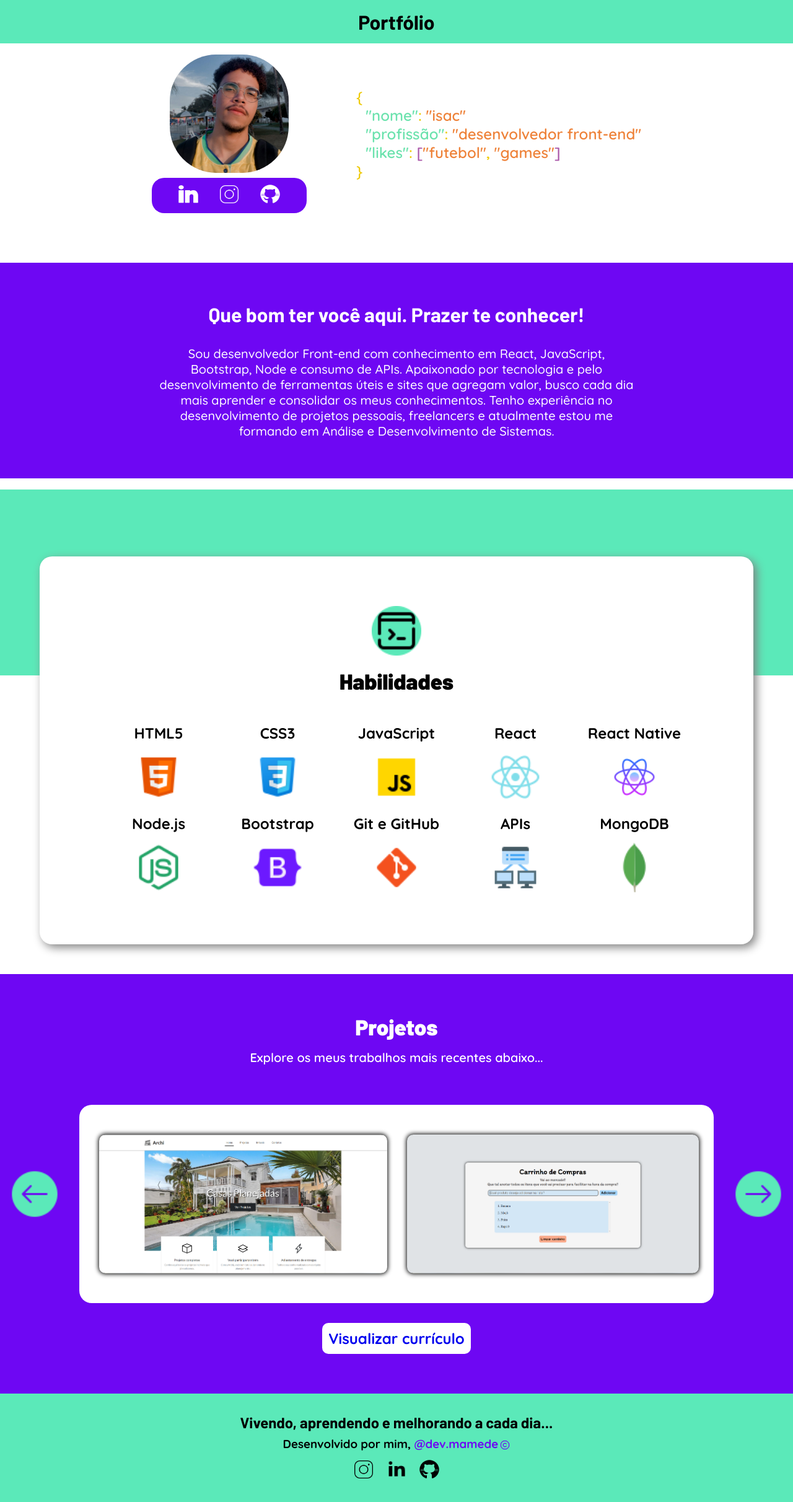
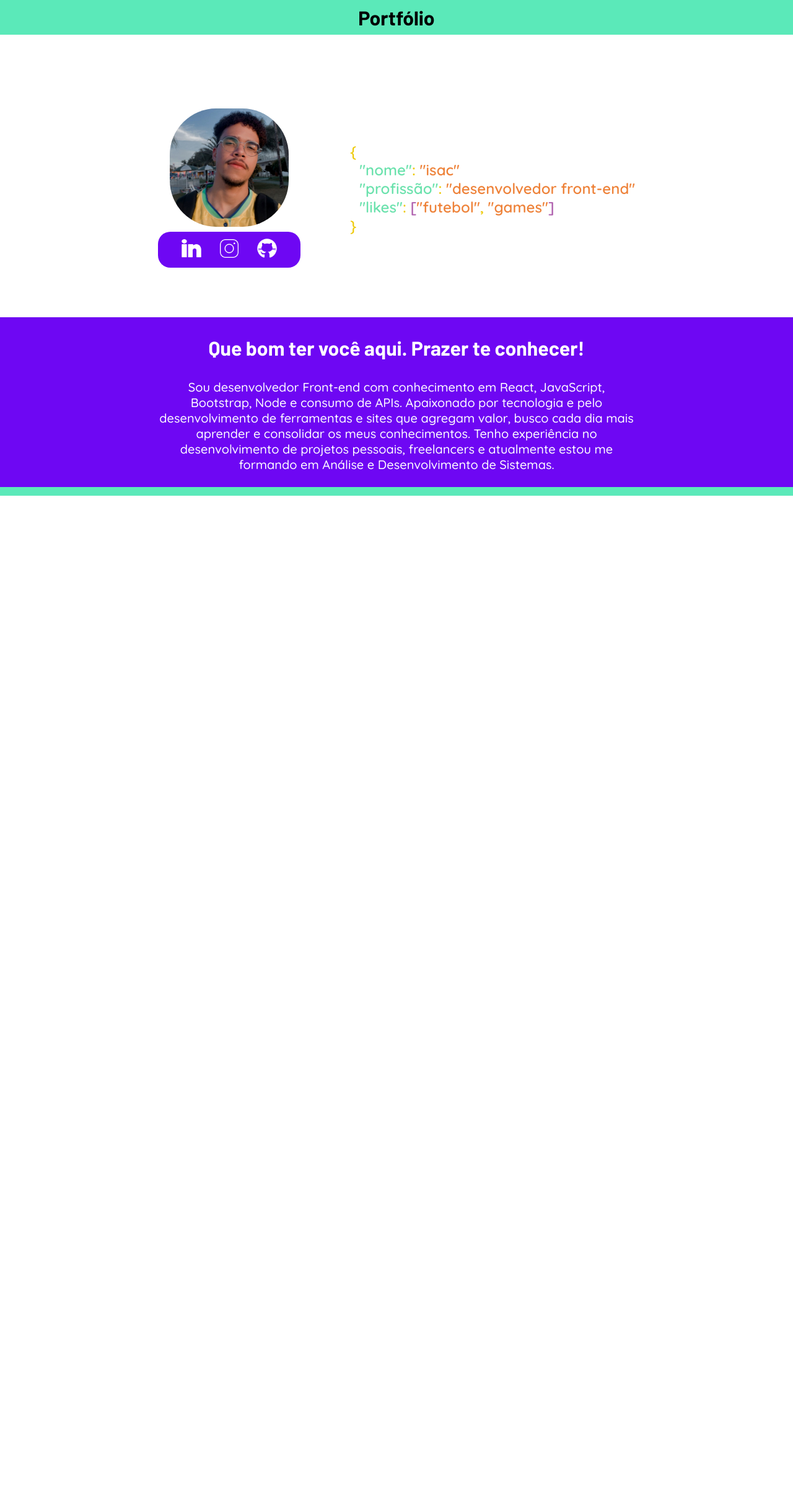
Before and after one commit to devmamede/Portfolio, a React (Vite) app in the folder portfolio/: page / in a window 1280 px wide. Shown: the whole page at 62% size. After the commit the page ends 800 px from the top, so only its background shows below. Built offline with nearby package versions, Linux system fonts and the light colour scheme.

Commit message:
full page scroll applied and adapted components

```diff
--- a/portfolio/src/App.jsx
+++ b/portfolio/src/App.jsx
@@ -1,15 +1,11 @@
-import Apresentation from "./components/Apresentation.jsx";
-import Skills from "./components/Skills.jsx";
-import Projects from "./components/Projects.jsx";
+import Pages from "./components/Pages";
 import "./App.css";
 
 function App() {
   return (
-    <div>
-      <Apresentation />
-      <Skills />
-      <Projects />
-    </div>
+    <>
+      <Pages />
+    </>
   );
 }
 
--- a/portfolio/src/components/Apresentation.css
+++ b/portfolio/src/components/Apresentation.css
@@ -83,12 +83,15 @@ body {
 .aboutMe {
   display: flex;
   justify-content: center;
+  align-items: center;
   width: 100vw;
   color: #fff;
   background-color: #6e07f3;
   margin-top: 5rem;
   text-align: center;
   padding: 4rem 0;
+  height: 35vh;
+  margin-bottom: -7rem;
 }
 
 .text {
--- a/portfolio/src/components/Apresentation.jsx
+++ b/portfolio/src/components/Apresentation.jsx
@@ -71,10 +71,10 @@ const Apresentation = () => {
             <p>
               Sou desenvolvedor Front-end com conhecimento em React, JavaScript,
               Bootstrap, Node e consumo de APIs. Apaixonado por tecnologia e
-              pelo desenvolvimento de ferramentas úteis e sites que agregam
-              valor, busco cada dia mais aprender e consolidar os meus
-              conhecimentos. Tenho experiência no desenvolvimento de projetos
-              pessoais, freelancers e atualmente estou me formando em Análise e
+              pelo desenvolvimento de ferramentas e sites que agregam valor,
+              busco cada dia mais aprender e consolidar os meus conhecimentos.
+              Tenho experiência no desenvolvimento de projetos pessoais,
+              freelancers e atualmente estou me formando em Análise e
               Desenvolvimento de Sistemas.
             </p>
           </div>
--- a/portfolio/src/components/Footer.css
+++ b/portfolio/src/components/Footer.css
@@ -1,7 +1,11 @@
 footer {
+  height: 20vh;
+  padding: 2rem;
   background-color: #5be9b9;
   text-align: center;
-  padding: 2rem;
+  display: flex;
+  flex-direction: column;
+  justify-content: center;
 }
 
 .phrase {
--- a/portfolio/src/components/Footer.jsx
+++ b/portfolio/src/components/Footer.jsx
@@ -8,6 +8,7 @@ const Footer = () => {
         Desenvolvido por mim,{" "}
         <a
           className="profileLink"
+          target="blank"
           href="https://www.linkedin.com/in/isac-mamede/"
         >
           @dev.mamede
--- a/portfolio/src/components/Header.css
+++ b/portfolio/src/components/Header.css
@@ -1,7 +1,12 @@
 header {
+  height: 7vh;
+  margin: -0.8rem;
   background-color: #5be9b9;
   padding: 1rem;
   text-align: center;
+  display: flex;
+  justify-content: center;
+  align-items: center;
 }
 
 header h1 {
--- /dev/null
+++ b/portfolio/src/components/Pages.css
@@ -0,0 +1,20 @@
+* {
+  margin: 0;
+  box-sizing: border-box;
+}
+
+.pagesContainer {
+  height: 100vh;
+  width: 100%;
+  scroll-snap-type: y mandatory;
+  overflow-x: hidden;
+  overflow-y: scroll;
+}
+
+.page {
+  scroll-snap-align: start;
+  height: 100vh;
+  width: 100%;
+  display: grid;
+  align-items: center;
+}
--- /dev/null
+++ b/portfolio/src/components/Pages.jsx
@@ -0,0 +1,22 @@
+import Apresentation from "./Apresentation.jsx";
+import Skills from "./Skills.jsx";
+import Projects from "./Projects.jsx";
+import "./Pages.css";
+
+function Pages() {
+  return (
+    <div className="pagesContainer">
+      <div className="page">
+        <Apresentation />
+      </div>
+      <div className="page">
+        <Skills />
+      </div>
+      <div className="page">
+        <Projects />
+      </div>
+    </div>
+  );
+}
+
+export default Pages;
--- a/portfolio/src/components/Projects.css
+++ b/portfolio/src/components/Projects.css
@@ -5,6 +5,7 @@
   flex-direction: column;
   justify-content: center;
   align-items: center;
+  height: 80vh;
 }
 
 .titleProjects {
@@ -48,10 +49,6 @@
 .arrowIcon {
   height: 5rem;
   cursor: pointer;
-}
-
-.prev,
-.next {
 }
 
 .slide {
--- a/portfolio/src/components/Skills.css
+++ b/portfolio/src/components/Skills.css
@@ -1,6 +1,7 @@
 .greenArea {
   background-color: #5be9b9;
-  height: 300px;
+  height: 50vh;
+  margin-top: -3.8rem;
 }
 
 .content {
@@ -18,7 +19,7 @@
   flex-direction: column;
   justify-content: center;
   align-items: center;
-  margin-top: -12rem;
+  margin-top: -25rem;
   overflow: hidden;
   padding: 4rem;
 }
```
